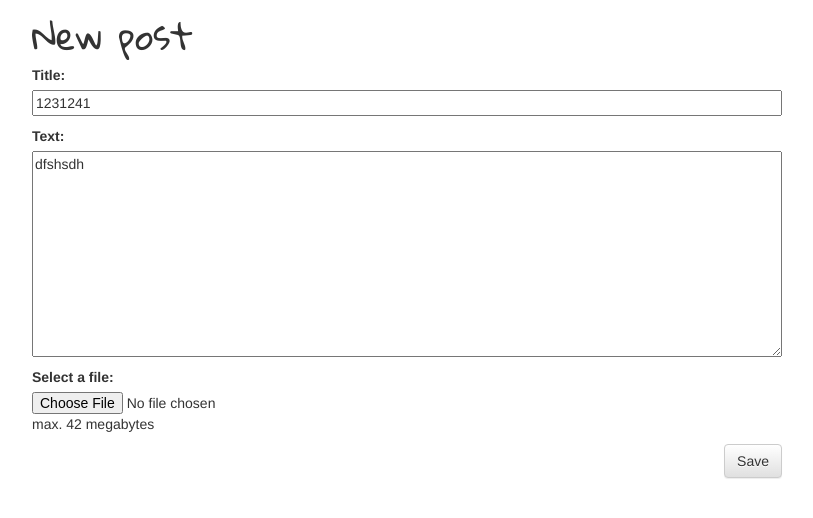
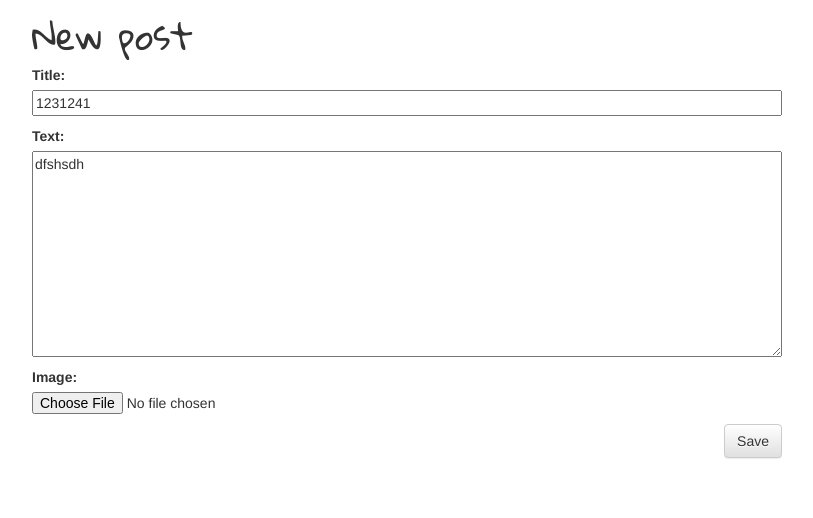
Before and after one commit to yiweig/deltablog, a Django app: page /post/21/edit/ in a window 1280 px wide. Shown: the part 148-666 px from the top of the page, without its empty margins (13-826 px from the left). Run offline with Django 3.2, Linux system fonts and the light colour scheme; data comes from the database, SQL or seed files in the repository; some libraries are stand-ins or nearby versions.

Commit message:
image upload finally works!

```diff
--- a/deltablog/deltablog_app/forms.py
+++ b/deltablog/deltablog_app/forms.py
@@ -4,12 +4,6 @@ from .models import Post
 
 class PostForm(forms.ModelForm):
 
-    docfile = forms.FileField(
-        label='Select a file',
-        help_text='max. 42 megabytes',
-        required=False,
-    )
-
     class Meta:
         model = Post
-        fields = ['title', 'text', 'docfile']
+        fields = ['title', 'text', 'image']
--- a/deltablog/deltablog_app/models.py
+++ b/deltablog/deltablog_app/models.py
@@ -7,7 +7,7 @@ class Post(models.Model):
     text = models.TextField()
     created_date = models.DateTimeField(default=timezone.now)
     published_date = models.DateTimeField(blank=True, null=True)
-    docfile = models.FileField(upload_to='documents/%Y/%m/%d', null=True, blank=True)
+    image = models.FileField(upload_to='documents/%Y/%m/%d', null=True, blank=True)
 
     def publish(self):
         self.published_date = timezone.now()
--- a/deltablog/deltablog_app/templates/deltablog_app/post_detail.html
+++ b/deltablog/deltablog_app/templates/deltablog_app/post_detail.html
@@ -10,6 +10,6 @@
     <a class="btn btn-default" href="{% url 'post_edit' pk=post.pk %}"><span class="glyphicon glyphicon-pencil"></span></a>
     <a class="btn btn-default" href="{% url 'post_remove' pk=post.pk %}"><span class="glyphicon glyphicon-remove"></span></a>
     </div>
-    <h1>{{ post.title }}</h1>
+    <h2>{{ post.title }}</h2>
     <p>{{ post.text|linebreaks }}</p>
 {% endblock %}
--- a/deltablog/deltablog_app/templates/deltablog_app/post_edit.html
+++ b/deltablog/deltablog_app/templates/deltablog_app/post_edit.html
@@ -2,7 +2,7 @@
 
 {% block content %}
     <h1>New post</h1>
-    <form method="POST" class="post-form">{% csrf_token %}
+    <form method="POST" class="post-form" enctype="multipart/form-data">{% csrf_token %}
         {{ form.as_p }}
         <button type="submit" class="save btn btn-default">Save</button>
     </form>
--- a/deltablog/deltablog_app/views.py
+++ b/deltablog/deltablog_app/views.py
@@ -18,6 +18,7 @@ def post_new(request):
         if form.is_valid():
             post = form.save(commit=False)
             post.author = request.user
+            post.image = request.FILES['image']
             post.save()
             return redirect('deltablog_app.views.post_detail', pk=post.pk)
             #posts = Post.objects.filter(published_date__isnull=False).order_by('-published_date')
```
Also changed, not shown: deltablog/db.sqlite3, 1 other file.
